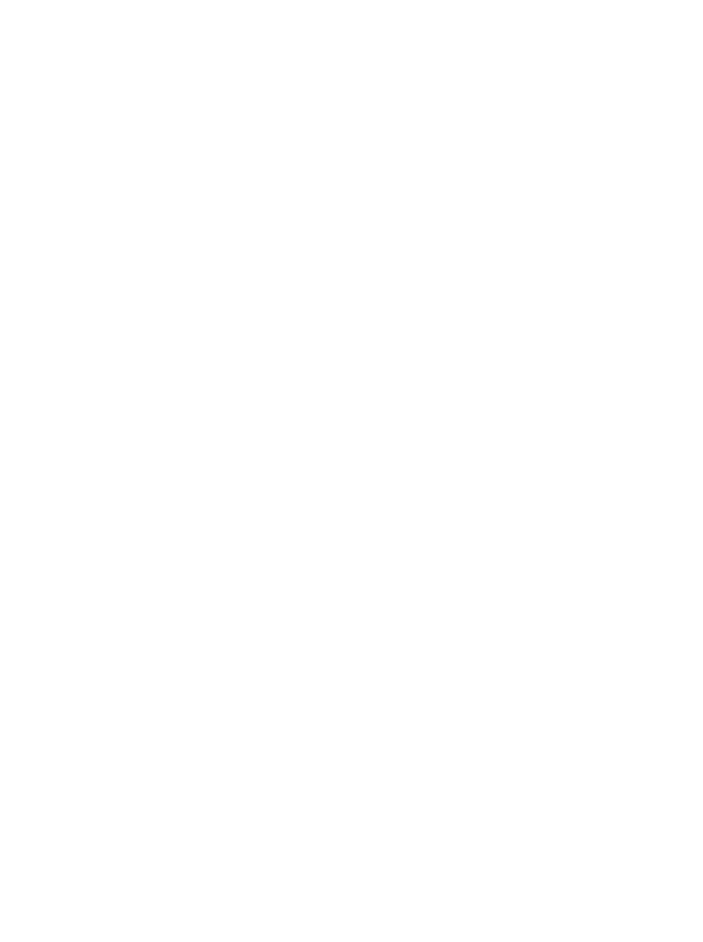
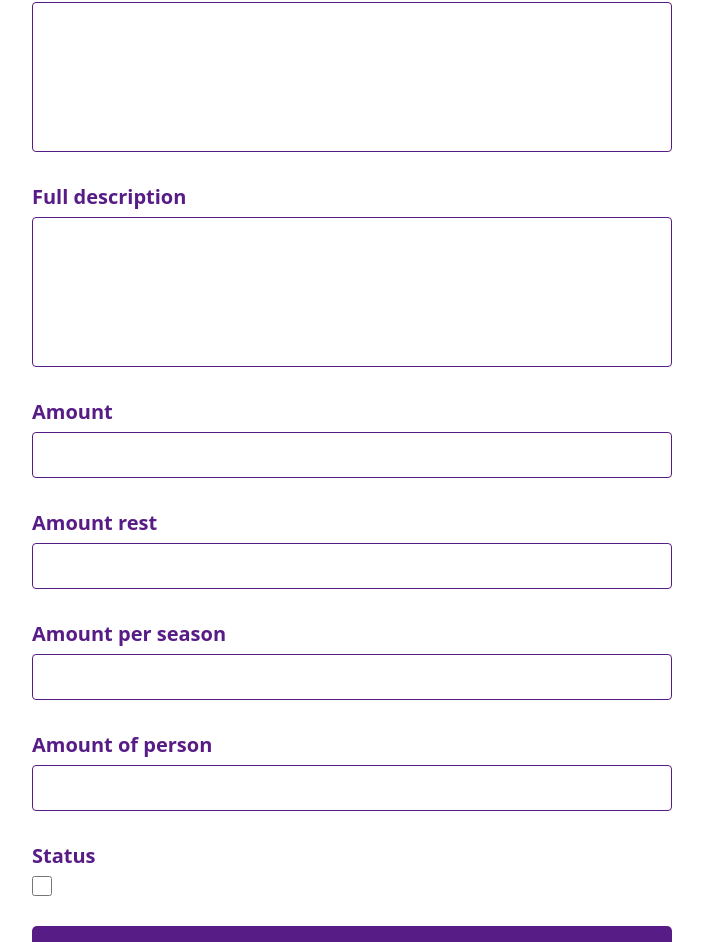
Before and after one commit to daurenabasov/hackaton-codify, a React (Vite) app: page /post-form in a window 1280 px wide. Before the commit this address had no page. Shown: the part 289-1231 px from the top of the page, without its empty margins (288-991 px from the left). Before the commit the page ends 800 px from the top, so only its background shows below. Built offline with nearby package versions, Linux system fonts and the light colour scheme.

Commit message:
added post form

```diff
--- a/src/app/routes/app.routes.jsx
+++ b/src/app/routes/app.routes.jsx
@@ -3,6 +3,7 @@ import { useRoutes } from "react-router-dom";
 import HomePage from "../../pages/Home/HomePage";
 import SignUp from "../../pages/auth/SIgnUp";
 import SignIn from "../../pages/auth/SignIn";
+import PostForm from "../../pages/post-form/PostForm";
 
 const AppRoutes = () => {
   const routes = useRoutes([
@@ -18,6 +19,10 @@ const AppRoutes = () => {
       path: "/sign-in",
       element: <SignIn />,
     },
+    {
+      path: "/post-form",
+      element: <PostForm />,
+    },
   ]);
 
   return routes;
--- /dev/null
+++ b/src/pages/post-form/PostForm.css
@@ -0,0 +1,74 @@
+.post-box {
+  margin: 50px 0;
+  display: flex;
+  flex-direction: column;
+  justify-content: center;
+  align-items: center;
+  gap: 50px;
+}
+
+.post-box > h2 {
+  font-size: 30px;
+  font-weight: 600;
+  color: #581c87;
+}
+
+.post-box > form {
+  font-size: 20px;
+  font-weight: 600;
+  color: #581c87;
+  display: flex;
+  flex-direction: column;
+  gap: 30px;
+  width: 50%;
+}
+
+.post-box > form > div {
+  display: flex;
+  flex-direction: column;
+  gap: 5px;
+}
+
+.post-box > form > div > input {
+  color: #581c87;
+  border: 1px solid #581c87;
+  border-radius: 4px;
+  padding: 7px;
+  padding-left: 15px;
+}
+
+.post-box > form > div > input:focus {
+  outline: none;
+}
+
+.post-box > form > div > textarea {
+  color: #581c87;
+  border: 1px solid #581c87;
+  border-radius: 4px;
+  padding-left: 15px;
+  height: 150px;
+  resize: none;
+}
+
+.post-box > form > div > textarea:focus {
+  outline: none;
+}
+
+.post-box > form > div > input[type="checkbox"] {
+  width: 20px;
+  height: 20px;
+  accent-color: #581c87;
+}
+
+.post-box > form > button {
+  background-color: #581c87;
+  height: 50px;
+  color: white;
+  border-radius: 5px;
+}
+
+.post-box > form > button:hover {
+  background-color: white;
+  color: #581c87;
+  border: 1px solid #581c87;
+}
--- /dev/null
+++ b/src/pages/post-form/PostForm.jsx
@@ -0,0 +1,55 @@
+import "./PostForm.css";
+
+const PostForm = () => {
+  return (
+    <div className="post-box">
+      <h2>ADD POST</h2>
+
+      <form>
+        <div>
+          <label>Title</label>
+          <input type="text" />
+        </div>
+
+        <div>
+          <label>Short description</label>
+          <textarea />
+        </div>
+
+        <div>
+          <label>Full description</label>
+          <textarea />
+        </div>
+
+        <div>
+          <label>Amount</label>
+          <input type="number" min={0} />
+        </div>
+
+        <div>
+          <label>Amount rest</label>
+          <input type="number" min={0} />
+        </div>
+
+        <div>
+          <label>Amount per season</label>
+          <input type="number" min={0} />
+        </div>
+
+        <div>
+          <label>Amount of person</label>
+          <input type="number" min={0} />
+        </div>
+
+        <div>
+          <label>Status</label>
+          <input className="checkbox" type="checkbox" />
+        </div>
+
+        <button type="submit">ADD</button>
+      </form>
+    </div>
+  );
+};
+
+export default PostForm;
```
